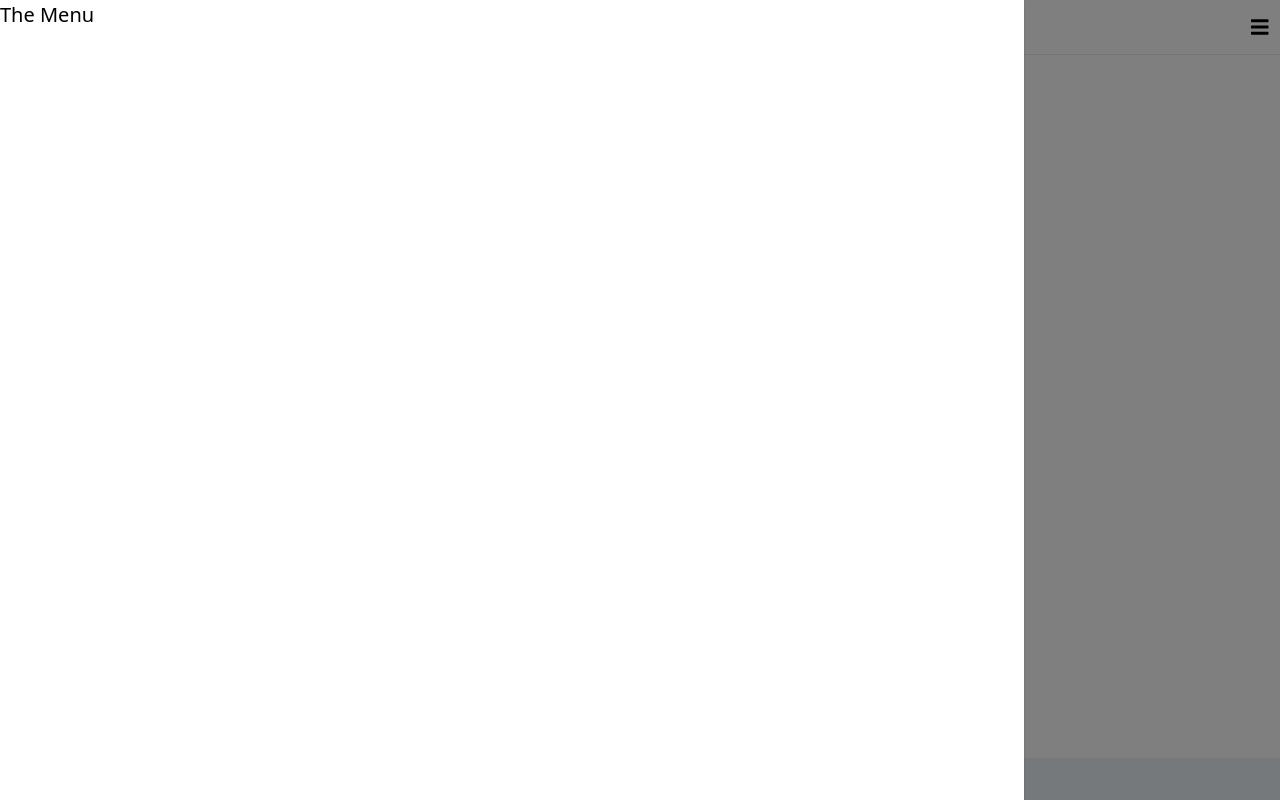
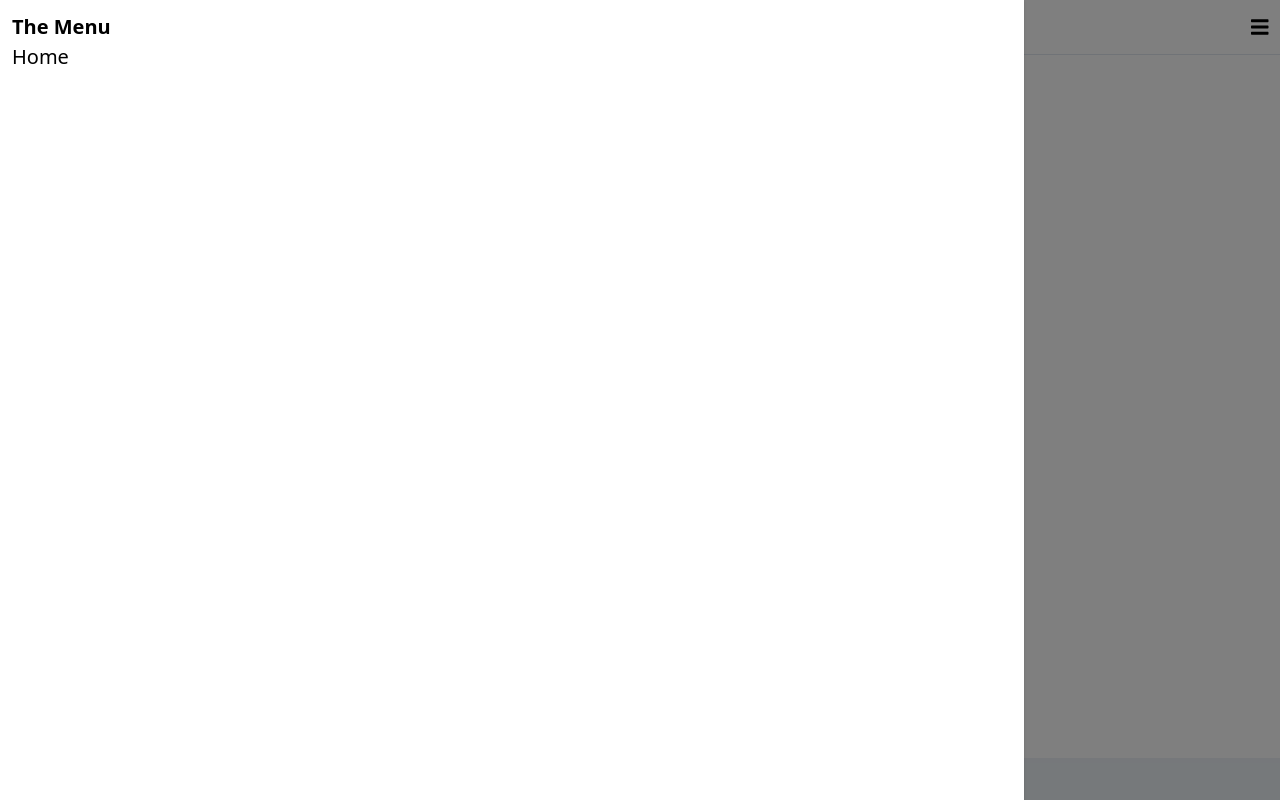
Before and after one commit to jfcv/React-Shop-Web, a React (Create React App) app: page / in a window 1280 px wide. Both pictures are taken after a click on the icon 1259 px from the left and 26 px from the top of the page. Built offline with nearby package versions, Linux system fonts and the light colour scheme.

Commit message:
react-spring added. Transition animated for the menu.

```diff
--- a/package.json
+++ b/package.json
@@ -14,6 +14,7 @@
     "react": "^16.13.1",
     "react-dom": "^16.13.1",
     "react-scripts": "3.4.1",
+    "react-spring": "^8.0.27",
     "tailwindcss": "^1.6.2"
   },
   "scripts": {
--- a/src/components/Navigation.js
+++ b/src/components/Navigation.js
@@ -1,21 +1,23 @@
-import React from 'react';
-import { FontAwesomeIcon } from '@fortawesome/react-fontawesome';
-import { faBars } from '@fortawesome/free-solid-svg-icons';
+import React from 'react'
+import { FontAwesomeIcon } from '@fortawesome/react-fontawesome'
+import { faBars } from '@fortawesome/free-solid-svg-icons'
+import {useTransition, animated} from 'react-spring'
 
 function Navigation() {
 
-  let menu, menuMask
-
   const [showMenu, setShowMenu] = React.useState(false)
 
-  if(showMenu) {
-    menu = <div className="fixed bg-white left-0 top-0 shadow h-full z-50 w-4/5"> The Menu </div>
-    menuMask =
-    <div
-    className=" bg-black-t-50 fixed left-0 top-0 w-full h-full z-50"
-    onClick = {() => setShowMenu(false)}
-    ></div>
-  }
+  const maskTransitions = useTransition(showMenu, null, {
+    from: { position: 'absolute', opacity: 0 },
+    enter: { opacity: 1 },
+    leave: { opacity: 0 },
+  })
+
+  const menuTransitions = useTransition(showMenu, null, {
+    from: { opacity: 0, transform: 'translateX(-100%)' },
+    enter: { opacity: 1, transform: 'translateX(0%)' },
+    leave: { opacity: 0, transform: 'translateX(-100%)' },
+  })
 
   return(
     <nav className="text-xl">
@@ -26,9 +28,40 @@
         />
       </span>
 
-      { menuMask }
+      {
+        maskTransitions.map(({ item, key, props }) =>
+          item &&
+            <animated.div
+              key={key}
+              style={props}
+              className=" bg-black-t-50 fixed left-0 top-0 w-full h-full z-50"
+              onClick = {() => setShowMenu(false)}
+            >
+            </animated.div>
+        )
+      }
 
-      { menu }
+      {
+        menuTransitions.map(({ item, key, props }) =>
+          item &&
+            <animated.div
+              key={key}
+              style={props}
+              className="fixed bg-white left-0 top-0 shadow h-full z-50 w-4/5 p-3"
+            >
+              <span className="font-bold">
+                The Menu
+              </span>
+
+              <ul>
+                <li>
+                  Home
+                </li>
+              </ul>
+
+            </animated.div>
+        )
+      }
 
     </nav>
 
```
Also changed, not shown: 1 other file (tests, documents, lock files or other folders).
